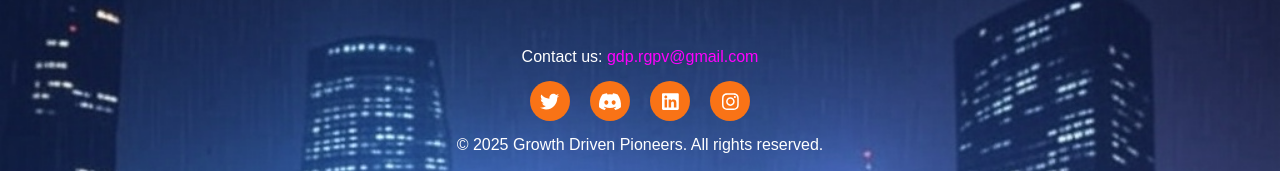
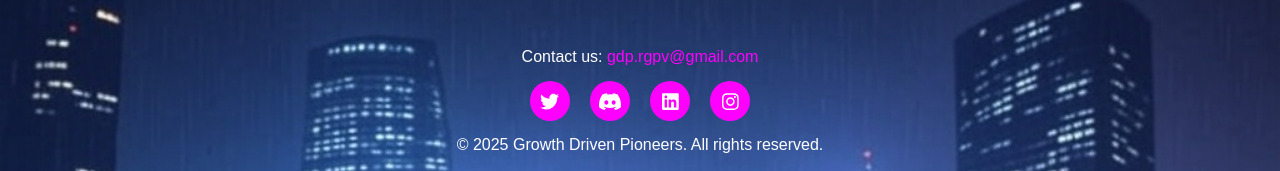
Before and after one commit to aditya22e/Aditya_task-3, a React (Create React App) app: page / in a window 1280 px wide. Shown: the part 3649-3820 px from the top of the page. Built offline with nearby package versions, Linux system fonts and the light colour scheme.

Commit message:
Update Footer.css

```diff
--- a/src/components/Footer/Footer.css
+++ b/src/components/Footer/Footer.css
@@ -38,7 +38,7 @@ footer {
     justify-content: center;
     width: 40px;
     height: 40px;
-    background: #f97316;
+    background: #ff00ff;
     border-radius: 50%;
     color: white;
     font-size: 1.2rem;
@@ -46,7 +46,7 @@ footer {
   }
 
   .social-icon:hover {
-    background: #ea580c;
+    background: #00f7ff;
     transform: scale(1.15);
   }
 
```
